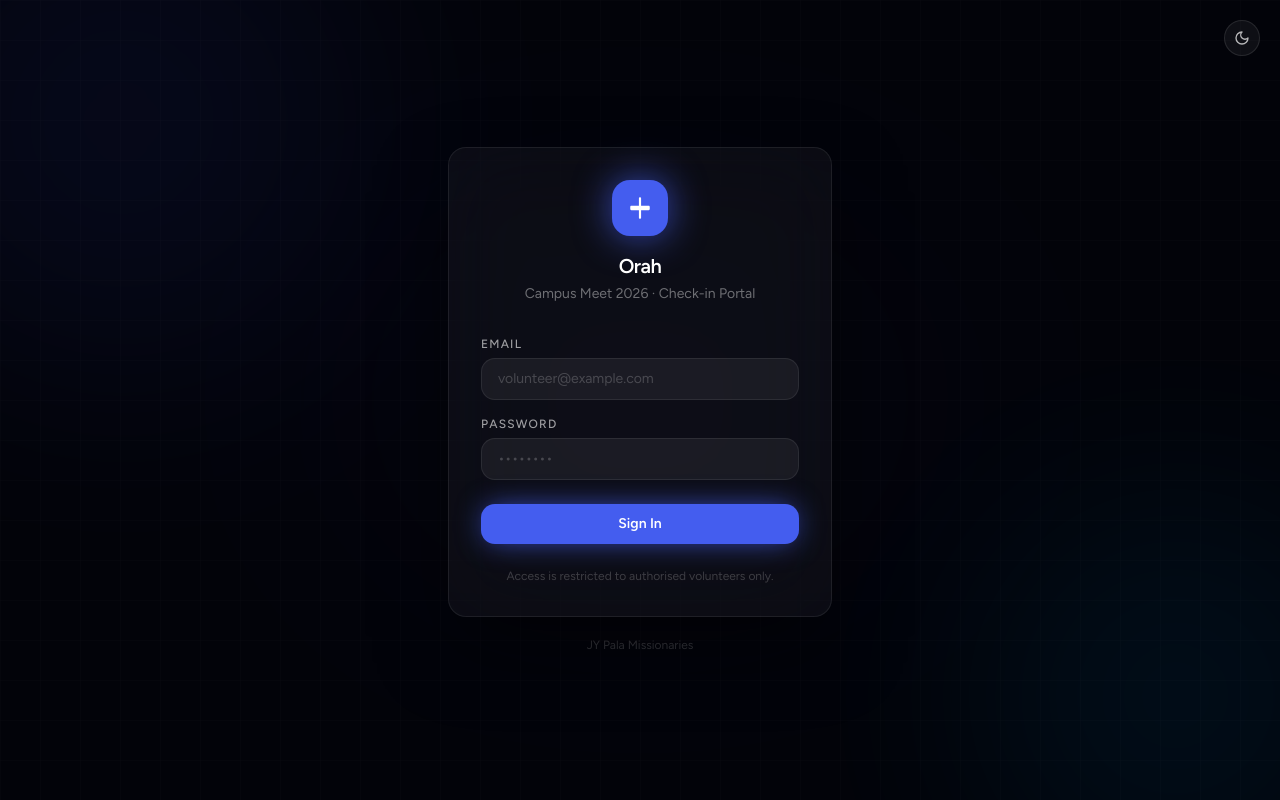
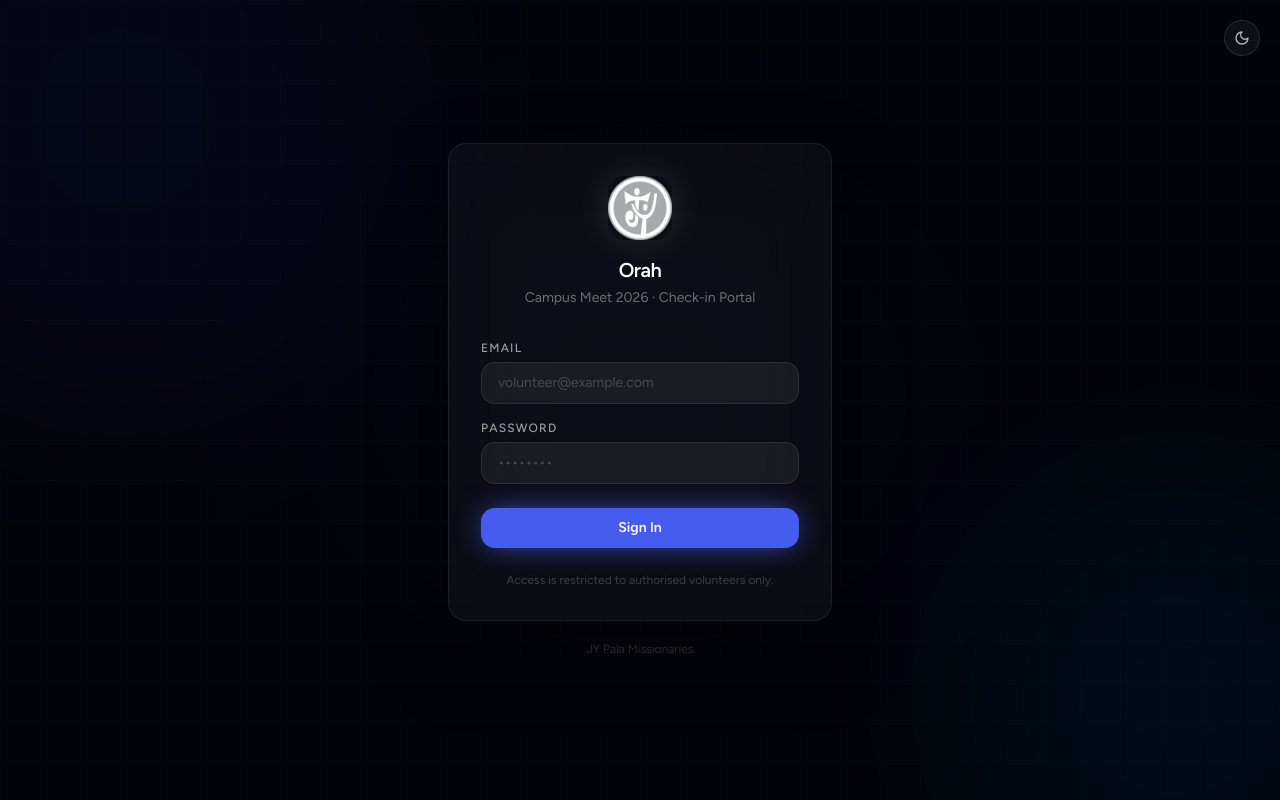
Before and after one commit to dariogeorge21/checkin-system-orah, a Next.js app: page /login in a window 1280 px wide. Built offline with nearby package versions, Linux system fonts and the light colour scheme.

Commit message:
feat: logo for the application on the client

```diff
--- a/app/(auth)/login/page.tsx
+++ b/app/(auth)/login/page.tsx
@@ -1,6 +1,7 @@
 "use client";
 
 import React, { useState, useActionState } from "react";
+import Image from "next/image";
 import { useTheme } from "next-themes";
 import { loginAction } from "@/features/auth/actions";
 import { Button } from "@/components/ui/button";
@@ -77,17 +78,16 @@ export default function LoginPage() {
         <div className="rounded-2xl border border-white/[0.08] bg-white/[0.04] backdrop-blur-2xl shadow-[0_32px_80px_-12px_rgba(0,0,0,0.6)] p-8">
           {/* Logo / Brand */}
           <div className="mb-8 text-center">
-            {/* Cross icon */}
-            <div className="mx-auto mb-4 inline-flex items-center justify-center size-14 rounded-2xl bg-[oklch(0.55_0.22_270)] shadow-[0_0_40px_-4px_oklch(0.55_0.22_270)]">
-              <svg
-                width="26"
-                height="26"
-                viewBox="0 0 24 24"
-                fill="white"
-                aria-hidden="true"
-              >
-                <path d="M12 2C11.45 2 11 2.45 11 3V10H4C3.45 10 3 10.45 3 11V13C3 13.55 3.45 14 4 14H11V21C11 21.55 11.45 22 12 22C12.55 22 13 21.55 13 21V14H20C20.55 14 21 13.55 21 13V11C21 10.45 20.55 10 20 10H13V3C13 2.45 12.55 2 12 2Z" />
-              </svg>
+            {/* Jesus Youth Logo */}
+            <div className="mx-auto mb-4 inline-flex items-center justify-center size-16 rounded-2xl overflow-hidden shadow-[0_0_40px_-4px_rgba(255,255,255,0.15)]">
+              <Image
+                src="/JyLogo.png"
+                alt="Jesus Youth Logo"
+                width={64}
+                height={64}
+                className="size-16 object-contain"
+                priority
+              />
             </div>
             <h1 className="text-xl font-semibold tracking-tight text-white">
               Orah
--- a/app/layout.tsx
+++ b/app/layout.tsx
@@ -15,6 +15,9 @@ export const metadata: Metadata = {
   title: "Orah | Campus Meet 2026",
   description:
     "Secure check-in and registration portal for Campus Meet 2026 – JY Pala Missionaries",
+  icons: {
+    icon: "/JyLogo.png",
+  },
 };
 
 export default function RootLayout({ children }: LayoutProps<"/">) {
--- a/components/layout/app-sidebar.tsx
+++ b/components/layout/app-sidebar.tsx
@@ -1,6 +1,7 @@
 "use client";
 
 import Link from "next/link";
+import Image from "next/image";
 import { usePathname } from "next/navigation";
 import {
   Sidebar,
@@ -51,10 +52,15 @@ export function AppSidebar() {
       <SidebarHeader className="px-4 py-5">
         <div className="flex items-center gap-3">
           {/* Logo mark */}
-          <div className="flex-shrink-0 flex items-center justify-center size-8 rounded-lg bg-[oklch(0.55_0.22_270)] shadow-[0_0_20px_-4px_oklch(0.55_0.22_270)]">
-            <svg width="14" height="14" viewBox="0 0 24 24" fill="white" aria-hidden="true">
-              <path d="M12 2C11.45 2 11 2.45 11 3V10H4C3.45 10 3 10.45 3 11V13C3 13.55 3.45 14 4 14H11V21C11 21.55 11.45 22 12 22C12.55 22 13 21.55 13 21V14H20C20.55 14 21 13.55 21 13V11C21 10.45 20.55 10 20 10H13V3C13 2.45 12.55 2 12 2Z" />
-            </svg>
+          <div className="flex-shrink-0 flex items-center justify-center size-8 rounded-lg overflow-hidden">
+            <Image
+              src="/JyLogo.png"
+              alt="Jesus Youth Logo"
+              width={32}
+              height={32}
+              className="size-8 object-contain"
+              priority
+            />
           </div>
           <div className="flex flex-col leading-none">
             <span className="font-semibold text-sm tracking-tight text-sidebar-foreground">Orah</span>
--- a/components/participants/participants-table.tsx
+++ b/components/participants/participants-table.tsx
@@ -20,7 +20,7 @@ export interface Participant {
   year_of_study: string | null;
   address: string;
   registration_type: RegistrationType;
-  confirmed: boolean;
+  is_verified: boolean;
   created_at: string;
 }
 
@@ -44,12 +44,12 @@ function RegistrationTypeBadge({ type }: { type: RegistrationType }) {
   );
 }
 
-function ConfirmedBadge({ confirmed }: { confirmed: boolean }) {
+function VerifiedBadge({ is_verified }: { is_verified: boolean }) {
   return (
     <span
       className={cn(
         "inline-flex items-center gap-1 rounded-full px-2 py-0.5 text-[11px] font-semibold",
-        confirmed
+        is_verified
           ? "bg-emerald-500/10 text-emerald-700 dark:text-emerald-400"
           : "bg-amber-500/10 text-amber-700 dark:text-amber-400"
       )}
@@ -57,10 +57,10 @@ function ConfirmedBadge({ confirmed }: { confirmed: boolean }) {
       <span
         className={cn(
           "size-1.5 rounded-full",
-          confirmed ? "bg-emerald-500" : "bg-amber-500"
+          is_verified ? "bg-emerald-500" : "bg-amber-500"
         )}
       />
-      {confirmed ? "Approved" : "Pending"}
+      {is_verified ? "Verified" : "Pending"}
     </span>
   );
 }
--- a/components/ui/spinner.tsx
+++ b/components/ui/spinner.tsx
@@ -2,7 +2,7 @@ import { cn } from "@/lib/utils"
 import { HugeiconsIcon } from "@hugeicons/react"
 import { Loading03Icon } from "@hugeicons/core-free-icons"
 
-function Spinner({ className, ...props }: React.ComponentProps<"svg">) {
+function Spinner({ className, strokeWidth: _strokeWidth, ...props }: React.ComponentProps<"svg">) {
   return (
     <HugeiconsIcon icon={Loading03Icon} strokeWidth={2} data-slot="spinner" role="status" aria-label="Loading" className={cn("size-4 animate-spin", className)} {...props} />
   )
```
Also changed, not shown: public/JyLogo.png (added).
